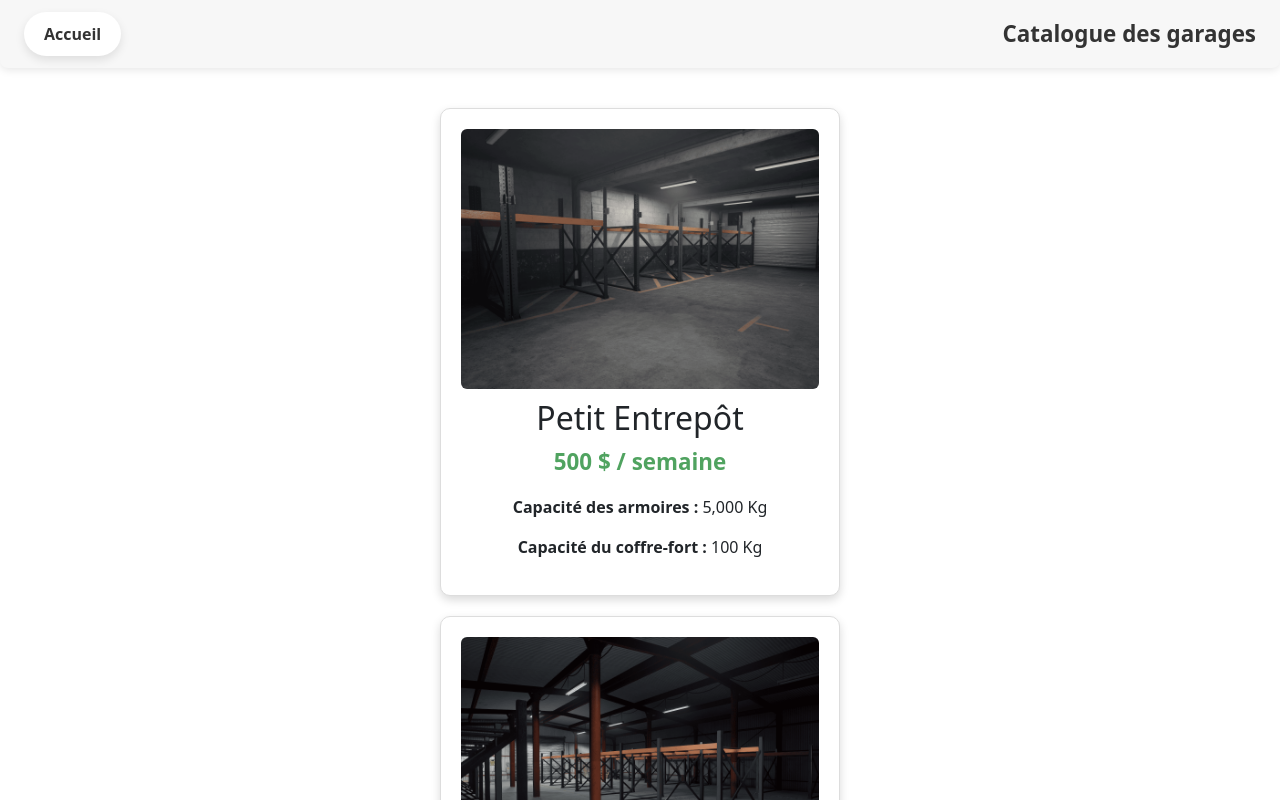
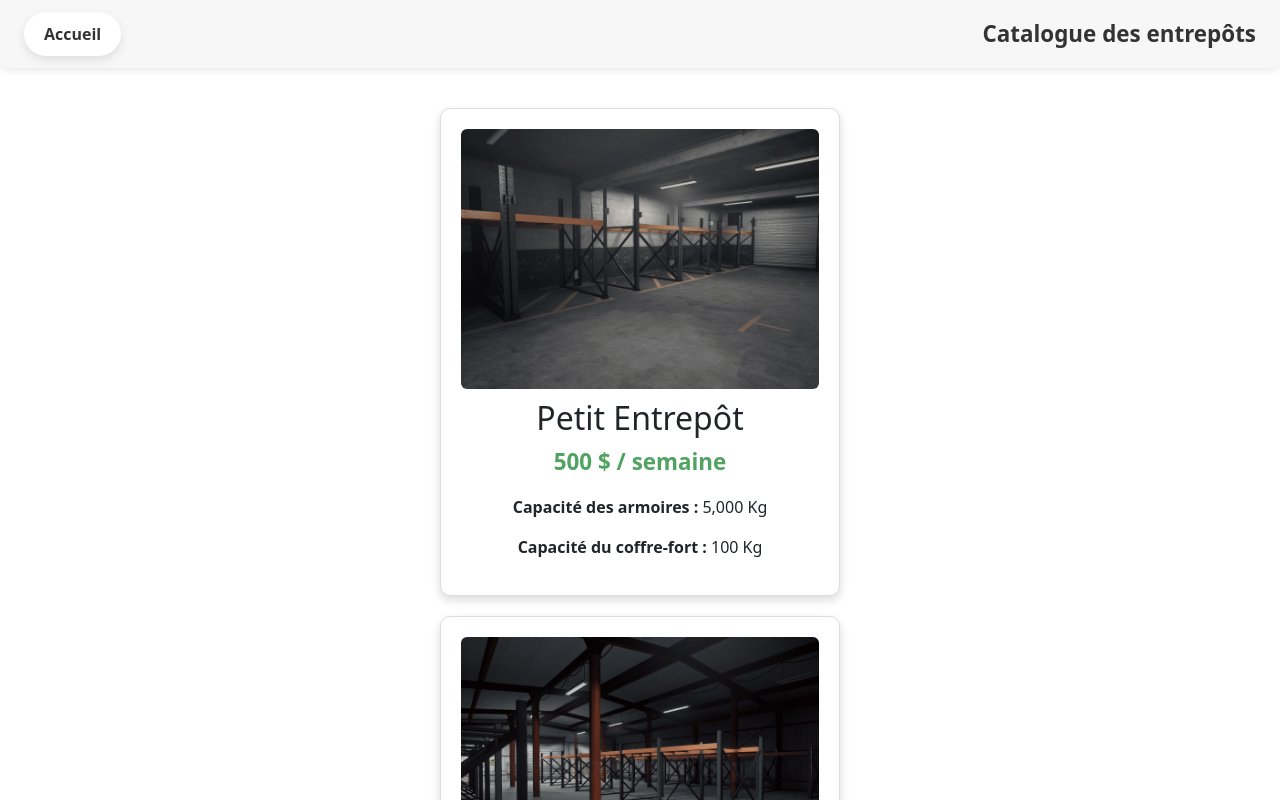
Before and after one commit to Ayazaah/IKA, an Angular app: page /entrepots in a window 1280 px wide. Shown: the top 800 px of the page. Built offline with nearby package versions, Linux system fonts and the light colour scheme.

Commit message:
modif navbar catalogue

```diff
--- a/src/app/entrepots/entrepots.component.html
+++ b/src/app/entrepots/entrepots.component.html
@@ -1,6 +1,6 @@
 <nav class="navbar">
   <button class="nav-home-btn" (click)="onHome()">Accueil</button>
-  <span class="catalogue-title">Catalogue des garages</span>
+  <span class="catalogue-title">Catalogue des entrepôts</span>
 </nav>
 
 <div class="catalogue-container">
```
